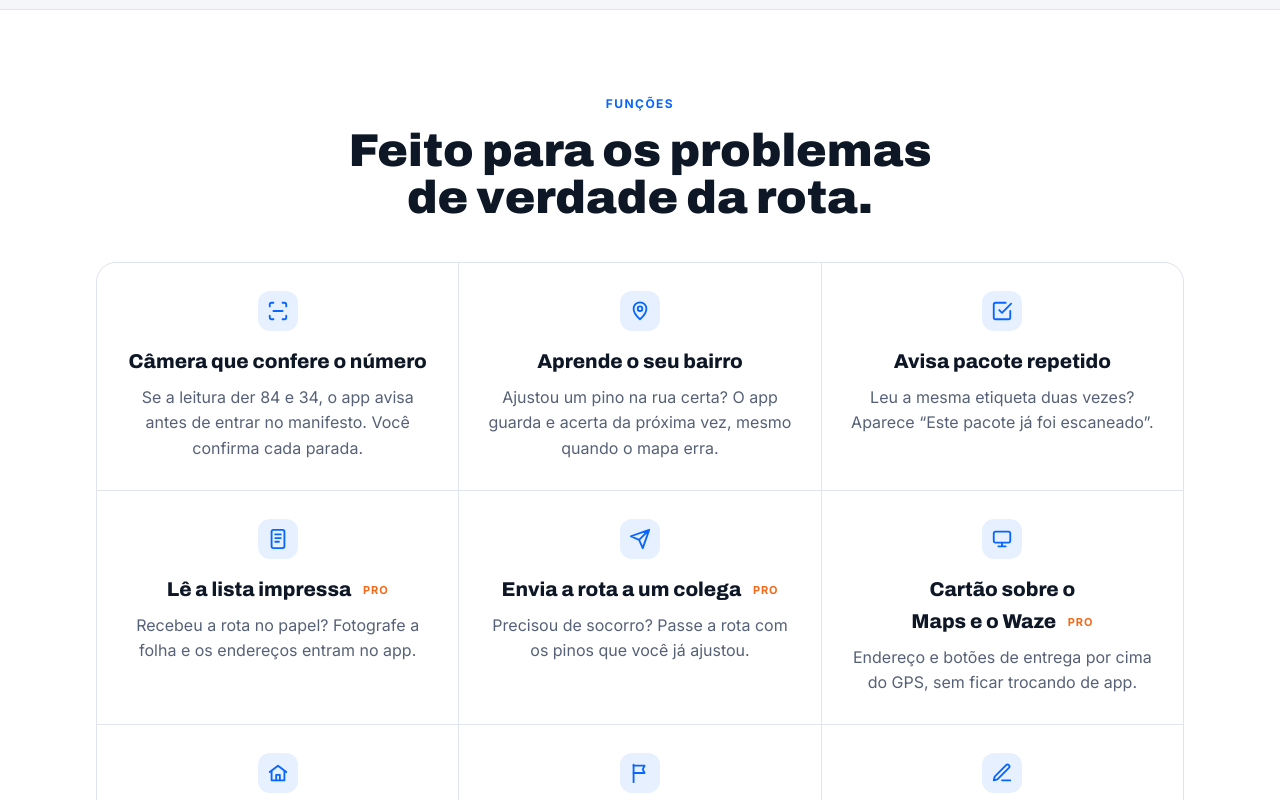
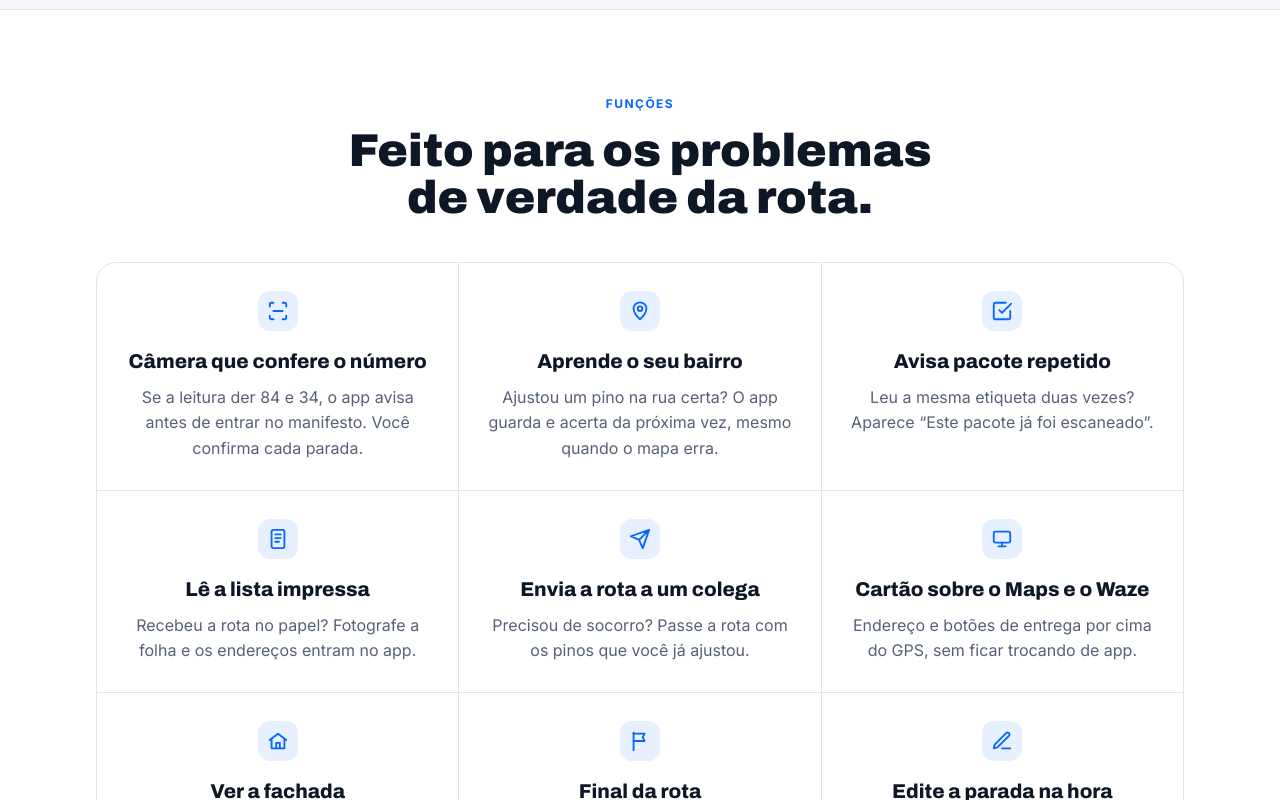
Before and after one commit to ScanRotas/scanrotas.github.io, a plain HTML site: page index.html in a window 1280 px wide. Shown: the part 3026-3826 px from the top of the page. Drawn offline with Linux system fonts and the light colour scheme.

```diff
--- a/index.html
+++ b/index.html
@@ -323,11 +323,11 @@ footer{max-width:820px;margin:0 auto;padding:8px 16px 40px;color:var(--sec);font
     <article><div class="ic"><svg viewBox="0 0 24 24" fill="none" stroke="currentColor" stroke-width="2" stroke-linecap="round" stroke-linejoin="round"><path d="M9 11l3 3L22 4"/><path d="M21 12v7a2 2 0 0 1-2 2H5a2 2 0 0 1-2-2V5a2 2 0 0 1 2-2h11"/></svg></div>
       <h3>Avisa pacote repetido</h3><p>Leu a mesma etiqueta duas vezes? Aparece “Este pacote já foi escaneado”.</p></article>
     <article><div class="ic"><svg viewBox="0 0 24 24" fill="none" stroke="currentColor" stroke-width="2" stroke-linecap="round" stroke-linejoin="round"><rect x="5" y="2" width="14" height="20" rx="2"/><path d="M9 7h6M9 11h6M9 15h4"/></svg></div>
-      <h3>Lê a lista impressa <span class="selo">Pro</span></h3><p>Recebeu a rota no papel? Fotografe a folha e os endereços entram no app.</p></article>
+      <h3>Lê a lista impressa</h3><p>Recebeu a rota no papel? Fotografe a folha e os endereços entram no app.</p></article>
     <article><div class="ic"><svg viewBox="0 0 24 24" fill="none" stroke="currentColor" stroke-width="2" stroke-linecap="round" stroke-linejoin="round"><path d="M22 2 11 13M22 2l-7 20-4-9-9-4 20-7z"/></svg></div>
-      <h3>Envia a rota a um colega <span class="selo">Pro</span></h3><p>Precisou de socorro? Passe a rota com os pinos que você já ajustou.</p></article>
+      <h3>Envia a rota a um colega</h3><p>Precisou de socorro? Passe a rota com os pinos que você já ajustou.</p></article>
     <article><div class="ic"><svg viewBox="0 0 24 24" fill="none" stroke="currentColor" stroke-width="2" stroke-linecap="round" stroke-linejoin="round"><rect x="3" y="4" width="18" height="12" rx="2"/><path d="M8 20h8M12 16v4"/></svg></div>
-      <h3>Cartão sobre o Maps e o Waze <span class="selo">Pro</span></h3><p>Endereço e botões de entrega por cima do GPS, sem ficar trocando de app.</p></article>
+      <h3>Cartão sobre o Maps e o Waze</h3><p>Endereço e botões de entrega por cima do GPS, sem ficar trocando de app.</p></article>
     <article><div class="ic"><svg viewBox="0 0 24 24" fill="none" stroke="currentColor" stroke-width="2" stroke-linecap="round" stroke-linejoin="round"><path d="M3 11 12 4l9 7"/><path d="M5 10v10h14V10"/><path d="M10 20v-6h4v6"/></svg></div>
       <h3>Ver a fachada</h3><p>Casa sem número? Um toque abre a foto da rua no Google Maps e você reconhece o portão na hora.</p></article>
     <article><div class="ic"><svg viewBox="0 0 24 24" fill="none" stroke="currentColor" stroke-width="2" stroke-linecap="round" stroke-linejoin="round"><path d="M5 22V3"/><path d="M5 4h12l-2 4 2 4H5"/></svg></div>
```
